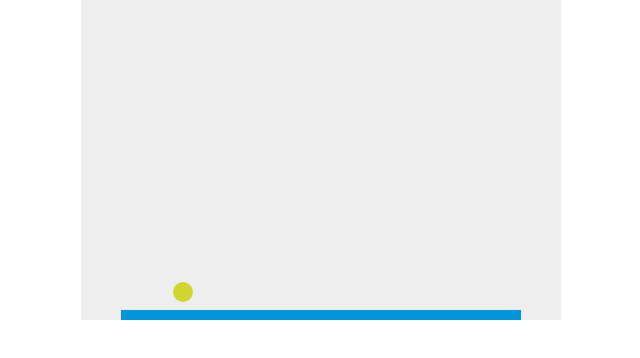
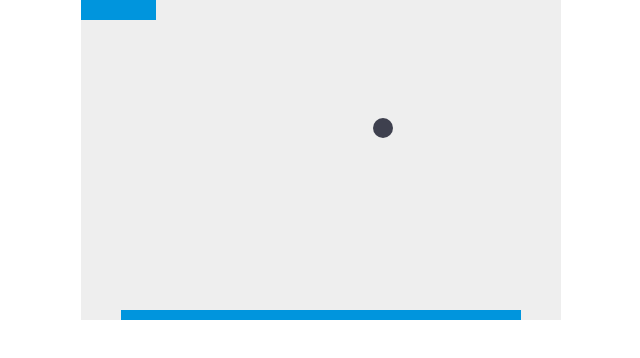
Before and after one commit to dawidczopek/2dbreakoutgame, a plain HTML site: page index.html in a window 1280 px wide. Shown: the whole page, without its empty margins (319-959 px from the left). Drawn offline with Linux system fonts and the light colour scheme.

Commit message:
master: Add next change, example draw bricks

```diff
--- a/index.html
+++ b/index.html
@@ -2,7 +2,7 @@
 <html lang="en">
 <head>
     <meta charset="UTF-8">
-    <title>Game 2D with pure javascript!</title>
+    <title>Hit the Ball!</title>
     <style>
         * {
             padding: 0;
@@ -35,8 +35,40 @@
         //Move variable
         var rightPressed = false;
         var leftPressed = false;
-        var framesPerSecond = 100;
+        var framesPerSecond = 40;
         var timeFromStart = new Date().getTime() / 1000;
+
+        //Bricks
+        var brickRowCount = 3;
+        var brickColumntCount = 5;
+        var brickWidth = 75;
+        var brickHeight = 20;
+        var brickPadding = 10;
+        var brickOffsetTop = 30;
+        var brickOffsetLeft = 30;
+
+        var bricks = [];
+
+        for(var c = 0; c < brickColumntCount; c++){
+            bricks[c] = [];
+            for(var r = 0; r < brickRowCount; r++){
+                bricks[c][r] = {x: 0, y: 0};
+            }
+        }
+
+        function drawBricks(){
+            for(var c=0; c<brickColumntCount; c++){
+                for(var r=0; r<brickRowCount; r++){
+                    bricks[c][r].x = 0;
+                    bricks[c][r].y = 0;
+                    ctx.beginPath();
+                    ctx.rect(0, 0, brickWidth, brickHeight);
+                    ctx.fillStyle = "#0095DD";
+                    ctx.fill();
+                    ctx.closePath();
+                }
+            }
+        }
 
         document.addEventListener("keydown", keyDownHandler, false);
         document.addEventListener("keyup", keyUpHandler, false);
@@ -70,7 +102,6 @@
                 var timeWork = new Date().getTime() / 1000;
 
                 if(timeWork > (timeFromStart+20) && paddleWidth > paddleWidthMin){
-
                     for(var i = 0; i < 2; i++){
                         (function (i) {
                             setTimeout(function () {
@@ -79,23 +110,31 @@
                             console.log(i);
                         })(i);
                     };
-
-
                     timeFromStart += 10;
                 }
                 ctx.clearRect(0, 0, canvas.width, canvas.height);
                 drawBall();
                 drawPaddle();
+                drawBricks();
 
                 if(x + dx > canvas.width-ballRadius || x + dx < ballRadius) {
                     dx = -dx;
                     ballColor = getRandomColor();
                 }
 
-                if(y + dy > canvas.height-ballRadius || y + dy < ballRadius) {
+                if(y + dy < ballRadius) {
                     dy = -dy;
-                    ballColor = getRandomColor();
+                } else if(y + dy > canvas.height-ballRadius) {
+                    if(x > paddleX && x < paddleX + paddleWidth){
+                       dy = -dy;
+                       framesPerSecond += 5 ;
+                    }else{
+                        alert("GAME OVER");
+                        document.location.reload();
+                        clearInterval(interval);
+                    }
                 }
+
                 x += dx;
                 y += dy;
 
@@ -121,7 +160,8 @@
             }
         }
 
-        draw();
+        var interval = draw();
+        interval;
     </script>
 </body>
 </html>
```
